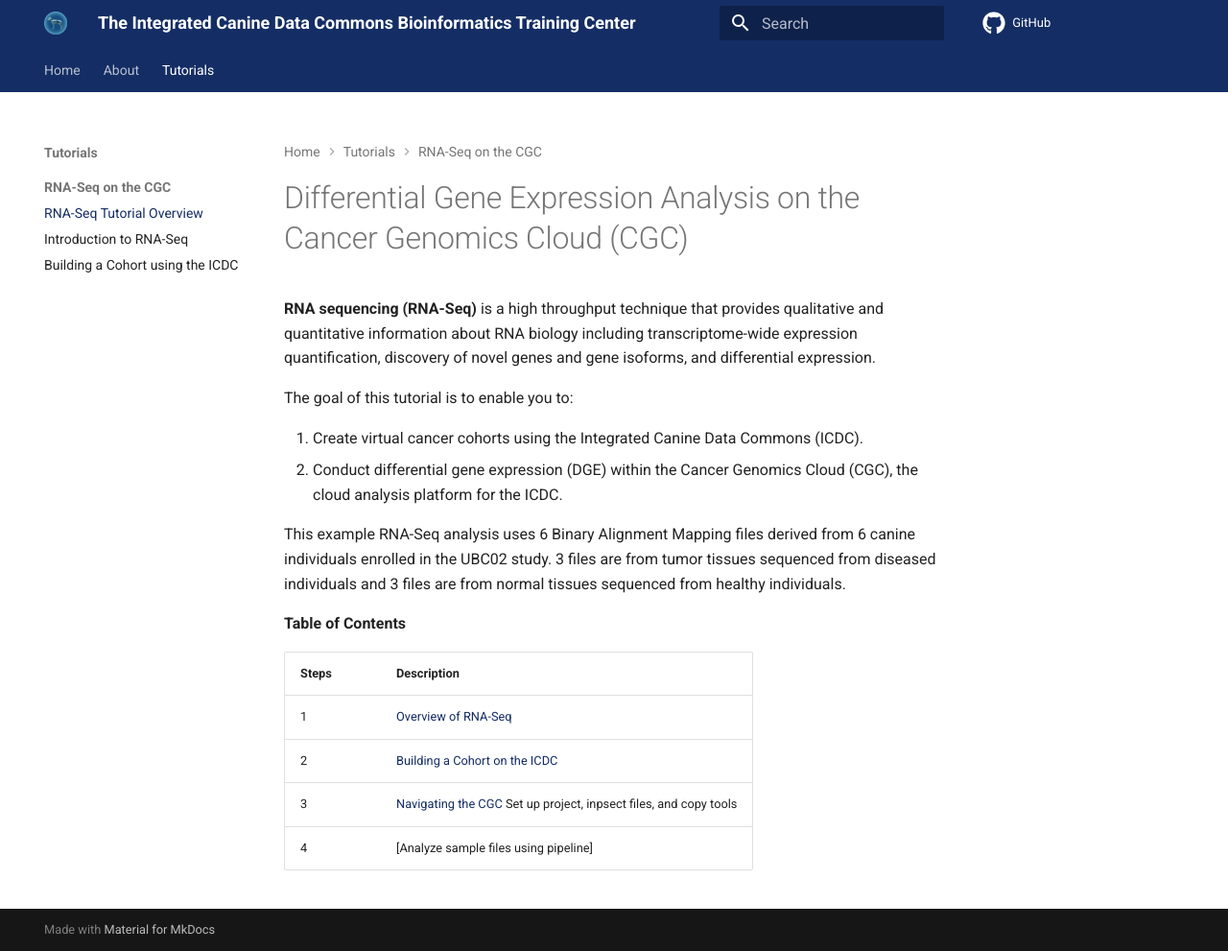
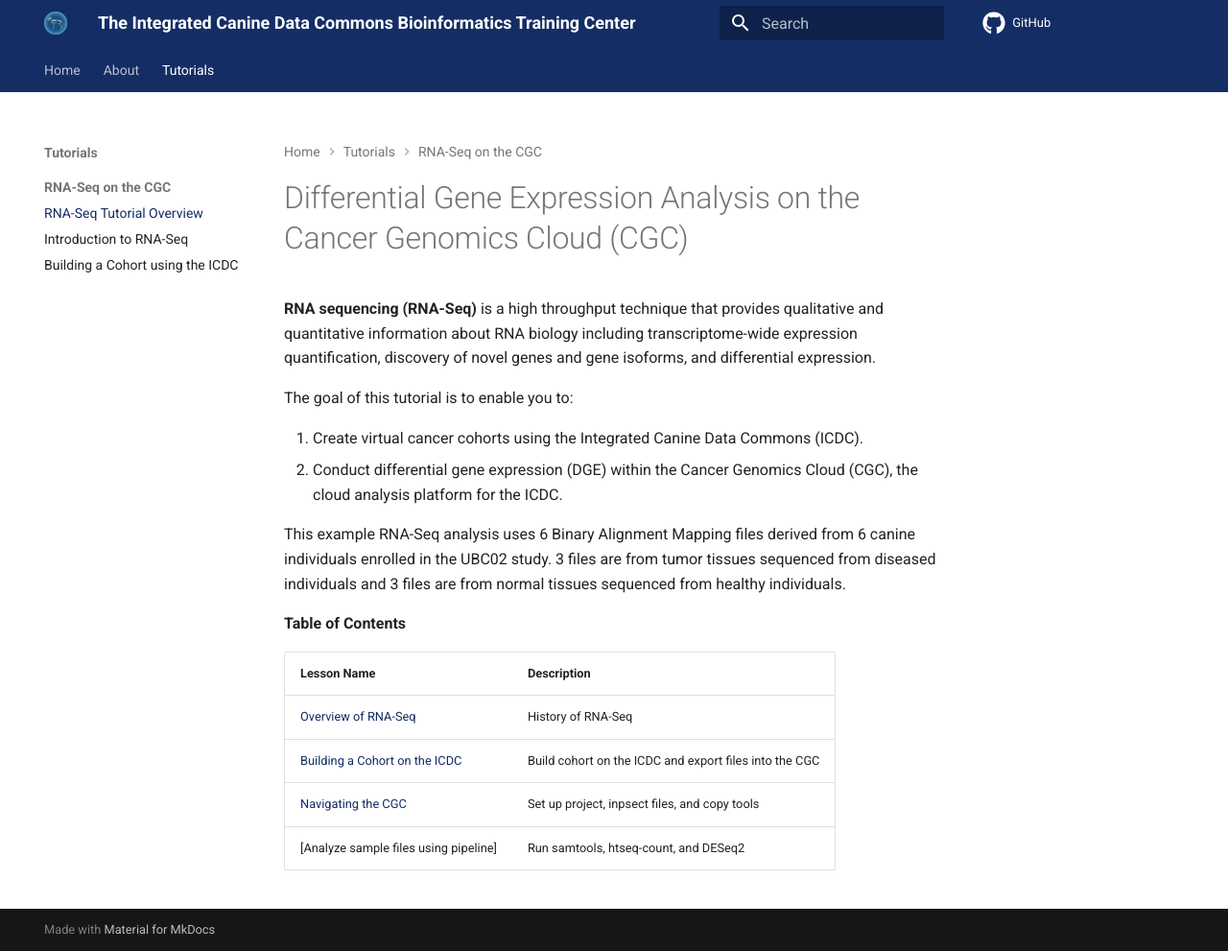
Before and after one commit to CBIIT/icdc-bioinformatics, an MkDocs documentation site: the page built from docs/Tutorials/RNA-Seq-on-CGC/rna_seq_01.md, in a window 1280 px wide and 991 px high. Shown: the whole window at 96% size. Built offline with MkDocs 1.6.1 and Material for MkDocs 9.7.7, drawn with Linux system fonts in a browser that asks for light colours; comment, search, counter and statistics services are not loaded.

Commit message:
Update rna_seq_01.md

```diff
--- a/docs/Tutorials/RNA-Seq-on-CGC/rna_seq_01.md
+++ b/docs/Tutorials/RNA-Seq-on-CGC/rna_seq_01.md
@@ -21,9 +21,9 @@
 
 **Table of Contents**
 
-| Steps | Description|
+| Lesson Name | Description|
 | ---|--------|
-| 1 | [Overview of RNA-Seq](./rna_seq_01.md)| History of RNA-Seq
-| 2 | [Building a Cohort on the ICDC](./rna_seq_02.md)|Build cohort on the ICDC and export files into the CGC |
-| 3  | [Navigating the CGC](./rna_seq_03.md) Set up project, inpsect files, and copy tools |
-| 4 | [Analyze sample files using pipeline]| Run samtools, htseq-count, and DESeq2|
+| [Overview of RNA-Seq](./rna_seq_01.md) | History of RNA-Seq
+| [Building a Cohort on the ICDC](./rna_seq_02.md) | Build cohort on the ICDC and export files into the CGC |
+| [Navigating the CGC](./rna_seq_03.md)  |  Set up project, inpsect files, and copy tools |
+| [Analyze sample files using pipeline] |  Run samtools, htseq-count, and DESeq2|
```
